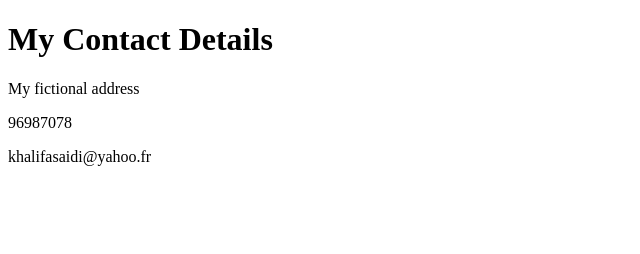
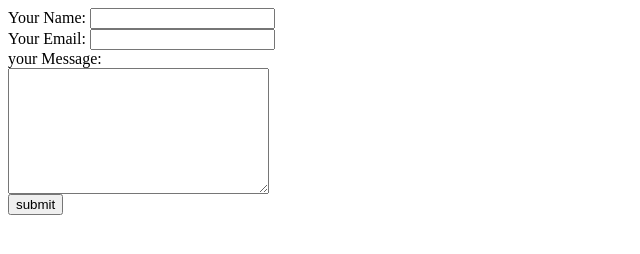
Before and after one commit to khalifa-oss/cv, a plain HTML site: page contact.html in a window 1280 px wide. Shown: the whole page, without its empty margins (0-640 px from the left). Drawn offline with Linux system fonts and the light colour scheme.

Commit message:
Add files via upload

```diff
--- a/contact.html
+++ b/contact.html
@@ -1,15 +1,21 @@
-<!DOCTYPE html>
-<html lang="en" dir="ltr">
-  <head>
-    <meta charset="utf-8">
-    <title>Contact details</title>
-  </head>
-  <body>
-    <h1>My Contact Details</h1>
-    <p> My fictional address</p>
-      <p>96987078</p>
-      <p>khalifasaidi@yahoo.fr</p>
-
-
-  </body>
+<html>
+<head>
+  <meta charset="utf-8">
+  <title> input Form</title>
+</head>
+<body>
+    <form action="mailto:saidikhalifa82@gmail.com" method="post" enctype="text/plain">
+    <label>Your Name:</label>
+    <input type="text"value="" name="youname"><br>
+     <!-- <label>Your Birthday:</label>
+     <input type="date" value="" name=""><br> -->
+     <label>Your Email:</label>
+     <input type="email" value="" name="youremail"><br>
+     <!-- <label>are you want to submit?</label>
+     <input type="checkbox" value="" name=""><br> -->
+     <label> your Message:</label><br>
+     <textarea name="yourmessage" rows="8" cols="30"></textarea><br>
+     <input type="submit" value="submit" >
+  </form>
+</body>
 </html>
```
